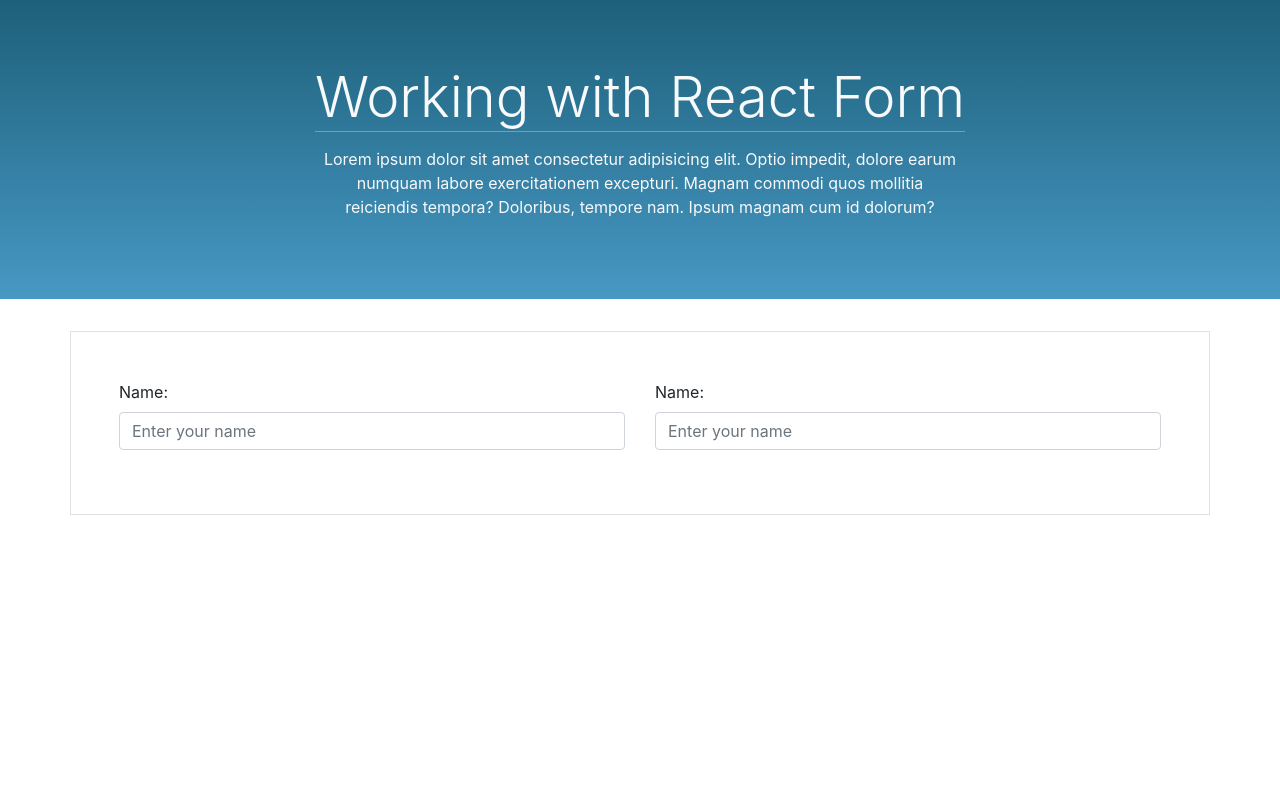
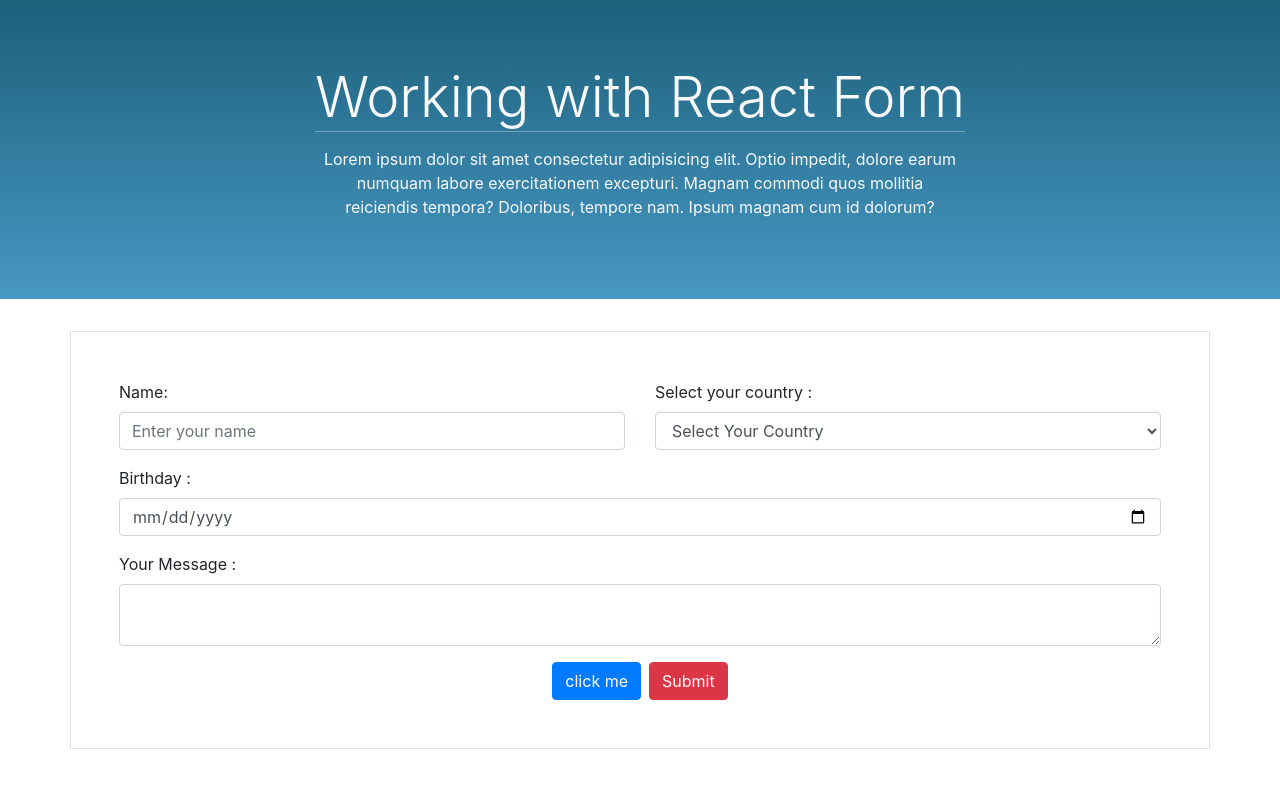
Before and after one commit to saidmsaif/react-p, a React (Create React App) app: page / in a window 1280 px wide. Shown: the top 788 px of the page. Built offline with nearby package versions, Linux system fonts and the light colour scheme.

Commit message:
working with react form and it's getting error

```diff
--- a/src/components/Forms/Form.jsx
+++ b/src/components/Forms/Form.jsx
@@ -1,9 +1,24 @@
 import React, { Component } from 'react'
 import { Col, Row } from 'react-bootstrap'
-import classes from './form.module.css'
+// import classes from './form.module.css'
 
 export default class Form extends Component {
+    state = {
+        name: '',
+        country: '',
+        birthday: '',
+        message: ''
+    };
+
+    handleChange = event => {
+        this.setState = ({
+            [event.target.name]: event.target.value
+        })
+    };
+
     render() {
+        const { name } = this.state;
+
         return (
             <div className=''>
                 <form action="">
@@ -11,14 +26,57 @@ export default class Form extends Component {
                         <Col>
                             <div className="form-group">
                                 <label htmlFor="">Name: </label>
-                                <input type="text" name="name" id="" placeholder='Enter your name' className='form-control'/>
+                                <input
+                                    type="text"
+                                    name="name"
+                                    id=""
+                                    value={name}
+                                    placeholder='Enter your name'
+                                    className='form-control'
+                                    onChange={this.handleChange}
+                                />
                             </div>
                         </Col>
 
                         <Col>
                             <div className="form-group">
-                                <label htmlFor="">Name: </label>
-                                <input type="text" name="name" id="" placeholder='Enter your name' className='form-control'/>
+                                <label htmlFor="country">Select your country : </label>
+                                <select name="country" id="" className='form-control' onChange={this.handleChange}>
+                                    <option>Select Your Country</option>
+                                    <option value="bd">Bangladesh</option>
+                                    <option value="it">Italy</option>
+                                    <option value="sw">Switzerland</option>
+                                    <option value="ind">India</option>
+                                    <option value="mly">Malaysia</option>
+                                </select>
+                            </div>
+                        </Col>
+                    </Row>
+
+                    <Row>
+                        <Col>
+                            <div className="form-group">
+                                <label htmlFor="birthday">Birthday : </label>
+                                <input type="date" name="birthday" id="" className='form-control' onChange={this.handleChange}/>
+                            </div>
+                        </Col>
+                    </Row>
+
+                    <Row>
+                        <Col>
+                            <label htmlFor="message">Your Message :</label>
+                            <textarea name="message" id="" className='form-control' onChange={this.handleChange}></textarea>
+                        </Col>
+                    </Row>
+
+                    <Row>
+                        <Col>
+                            <div className="text-center mt-3">
+                                <button type="button" value="Submit" className='btn btn-primary mr-2' onClick={() => {
+                                    console.log(this.state);
+                                }}>
+                                    click me </button>
+                                <input type="submit" value="Submit" className='btn btn-danger'/>
                             </div>
                         </Col>
                     </Row>
```
